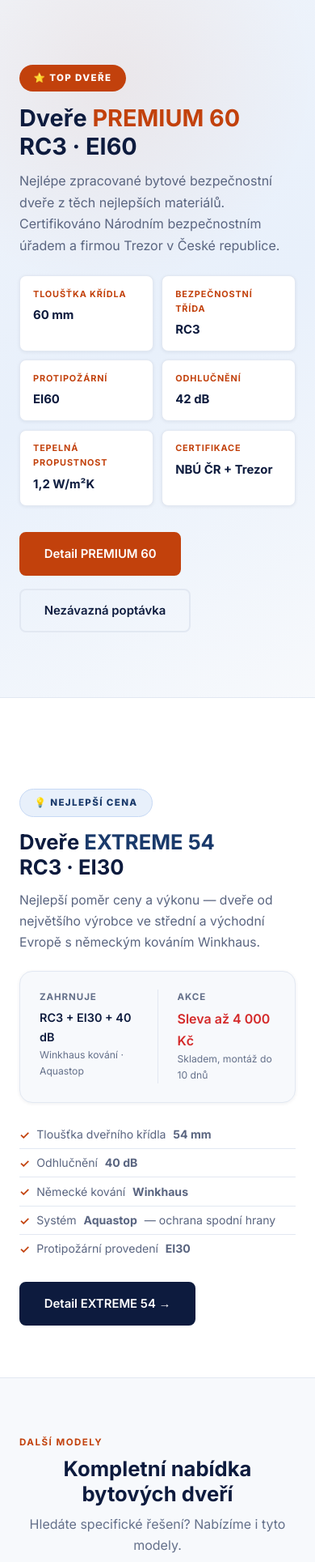
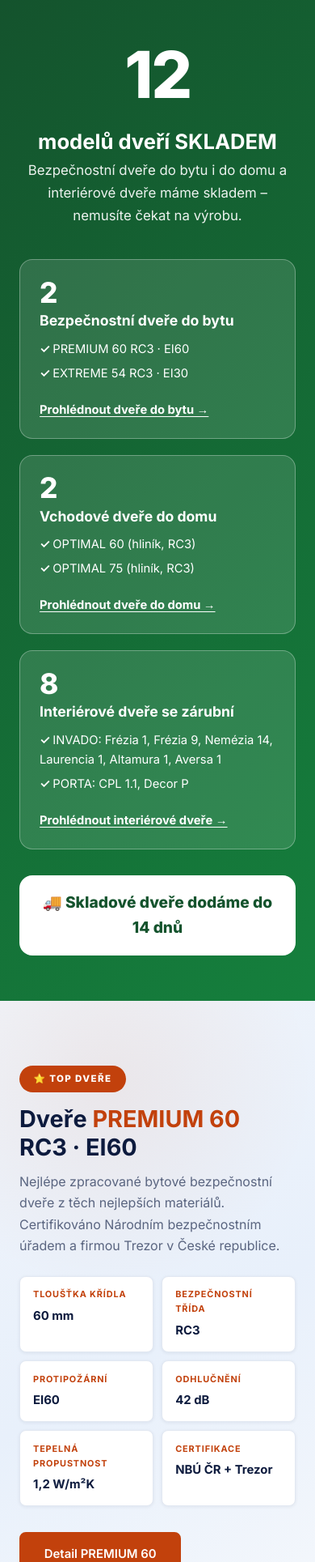
Before and after one commit to kucerazdenek78-jpg/bezpecne-dvere, a PHP site: page / in a window 390 px wide. Shown: the part 916-2845 px from the top of the page at 81% size. Run offline with PHP 8.4, Linux system fonts and the light colour scheme.

Commit message:
Zvýraznění skladových dveří: pruh Skladem na úvodní stránce, štítky u dveří, dodání do 14 dnů
Co-Authored-By: Claude Sonnet 5.5 <noreply@anthropic.com>
Claude-Session: https://claude.ai/code/session_01ThQQGfC3QmduV3P828opDG

```diff
--- a/dvere-do-bytu.html
+++ b/dvere-do-bytu.html
@@ -215,6 +215,7 @@
     <div class="prod-hero-grid">
       <div>
         <span class="star-pill">⭐ TOP dveře</span>
+        <span class="stock-tag">✓ Skladem · dodání do 14 dnů</span>
         <h1>PREMIUM 60<br><span>RC3 EI 60</span></h1>
         <p class="tagline">Bezpečnostní dveře v prvotřídním provedení — celokovové, protipožární, certifikované NBÚ ČR. To nejlepší co do bytu pořídíte.</p>
 
@@ -352,6 +353,7 @@
     <div style="text-align:center;margin-bottom:2.5rem;">
       <span class="section-label">Levnější alternativa</span>
       <h2 class="section-title">EXTREME 54 &nbsp;<span style="color:var(--orange-text);">RC3 EI30</span></h2>
+      <div style="text-align:center;"><span class="stock-tag">✓ Skladem · dodání do 14 dnů</span></div>
       <p class="section-subtitle" style="max-width:600px;margin:0 auto;">Bezpečnostní dveře od výrobce Porta s 30letou tradicí. CPL povrch, bezpečnostní a protipožární třída RC3 EI30 za výhodnou cenu.</p>
     </div>
 
--- a/dvere-do-interieru.html
+++ b/dvere-do-interieru.html
@@ -183,6 +183,7 @@
   <div class="container">
     <span class="section-label">INVADO · PORTA</span>
     <h1>Dveře do interiéru</h1>
+    <span class="stock-tag on-dark">✓ 8 modelů SKLADEM · dodání do 14 dnů</span>
     <p>Falcové i bezfalcové interiérové dveře předních výrobců. Vybrané modely skladem, ostatní na objednávku.</p>
   </div>
 </div>
--- a/index.html
+++ b/index.html
@@ -295,6 +295,42 @@
     <button class="dot" data-idx="4"></button>
   </div>
 </div>
+
+<!-- ═══════════════════════════════════════
+     SKLADEM
+════════════════════════════════════════ -->
+<section class="stock-band" id="skladem">
+  <div class="container">
+    <div class="stock-band-top">
+      <div class="stock-band-num">12</div>
+      <div>
+        <h2>modelů dveří SKLADEM</h2>
+        <p>Bezpečnostní dveře do bytu i do domu a interiérové dveře máme skladem – nemusíte čekat na výrobu.</p>
+      </div>
+    </div>
+    <div class="stock-band-grid">
+      <div class="stock-band-card">
+        <div class="sb-count">2</div>
+        <h3>Bezpečnostní dveře do bytu</h3>
+        <ul><li>PREMIUM 60 RC3 · EI60</li><li>EXTREME 54 RC3 · EI30</li></ul>
+        <a href="dvere-do-bytu.html">Prohlédnout dveře do bytu →</a>
+      </div>
+      <div class="stock-band-card">
+        <div class="sb-count">2</div>
+        <h3>Vchodové dveře do domu</h3>
+        <ul><li>OPTIMAL 60 (hliník, RC3)</li><li>OPTIMAL 75 (hliník, RC3)</li></ul>
+        <a href="dvere-do-domu.html">Prohlédnout dveře do domu →</a>
+      </div>
+      <div class="stock-band-card">
+        <div class="sb-count">8</div>
+        <h3>Interiérové dveře se zárubní</h3>
+        <ul><li>INVADO: Frézia 1, Frézia 9, Nemézia 14, Laurencia 1, Altamura 1, Aversa 1</li><li>PORTA: CPL 1.1, Decor P</li></ul>
+        <a href="dvere-do-interieru.html">Prohlédnout interiérové dveře →</a>
+      </div>
+    </div>
+    <div class="stock-band-delivery">🚚 Skladové dveře dodáme do 14 dnů</div>
+  </div>
+</section>
 
 <!-- ═══════════════════════════════════════
      PREMIUM 60 — HVĚZDNÝ PRODUKT
--- a/style.css
+++ b/style.css
@@ -611,3 +611,20 @@ footer p { color: rgba(255,255,255,0.6); }
 /* ─── SKLADEM – zvýrazněný štítek ─── */
 .stock-tag { display:inline-flex; align-items:center; gap:.45rem; background:#15803d; color:#fff; font-weight:800; font-size:.85rem; letter-spacing:.04em; text-transform:uppercase; padding:.4rem .95rem; border-radius:100px; margin:0 .5rem .6rem 0; box-shadow:0 4px 14px rgba(21,128,61,.3); }
 .stock-tag.on-dark { background:#fff; color:#15803d; box-shadow:none; }
+
+/* ─── SKLADEM – pruh na úvodní stránce ─── */
+.stock-band { background: linear-gradient(135deg, #14532d 0%, #15803d 100%); color:#fff; padding:3.5rem 0; }
+.stock-band-top { display:flex; align-items:center; justify-content:center; gap:2rem; flex-wrap:wrap; text-align:left; margin-bottom:2.5rem; }
+.stock-band-num { font-size:clamp(5rem,14vw,9rem); font-weight:800; line-height:.9; color:#fff; letter-spacing:-.03em; }
+.stock-band-top h2 { color:#fff; font-size:clamp(1.6rem,3.6vw,2.6rem); margin:0 0 .4rem; }
+.stock-band-top p { color:rgba(255,255,255,.92); font-size:1.05rem; margin:0; max-width:520px; }
+.stock-band-grid { display:grid; grid-template-columns:repeat(3,1fr); gap:1.25rem; }
+.stock-band-card { background:rgba(255,255,255,.12); border:1px solid rgba(255,255,255,.3); border-radius:var(--radius-lg); padding:1.4rem 1.5rem; }
+.stock-band-card .sb-count { font-size:2.2rem; font-weight:800; line-height:1; color:#fff; }
+.stock-band-card h3 { color:#fff; font-size:1.1rem; margin:.4rem 0 .6rem; }
+.stock-band-card ul { list-style:none; margin:0 0 1rem; }
+.stock-band-card li { color:#fff; font-size:.92rem; padding:.18rem 0; }
+.stock-band-card li::before { content:'✓ '; font-weight:800; }
+.stock-band-card a { color:#fff; font-weight:700; text-decoration:underline; text-underline-offset:3px; font-size:.92rem; }
+.stock-band-delivery { margin-top:2rem; background:#fff; color:#14532d; border-radius:var(--radius-lg); padding:1.1rem 1.5rem; text-align:center; font-size:1.2rem; font-weight:800; }
+@media (max-width:900px){ .stock-band-grid{grid-template-columns:1fr;} .stock-band-top{text-align:center;} }
```
